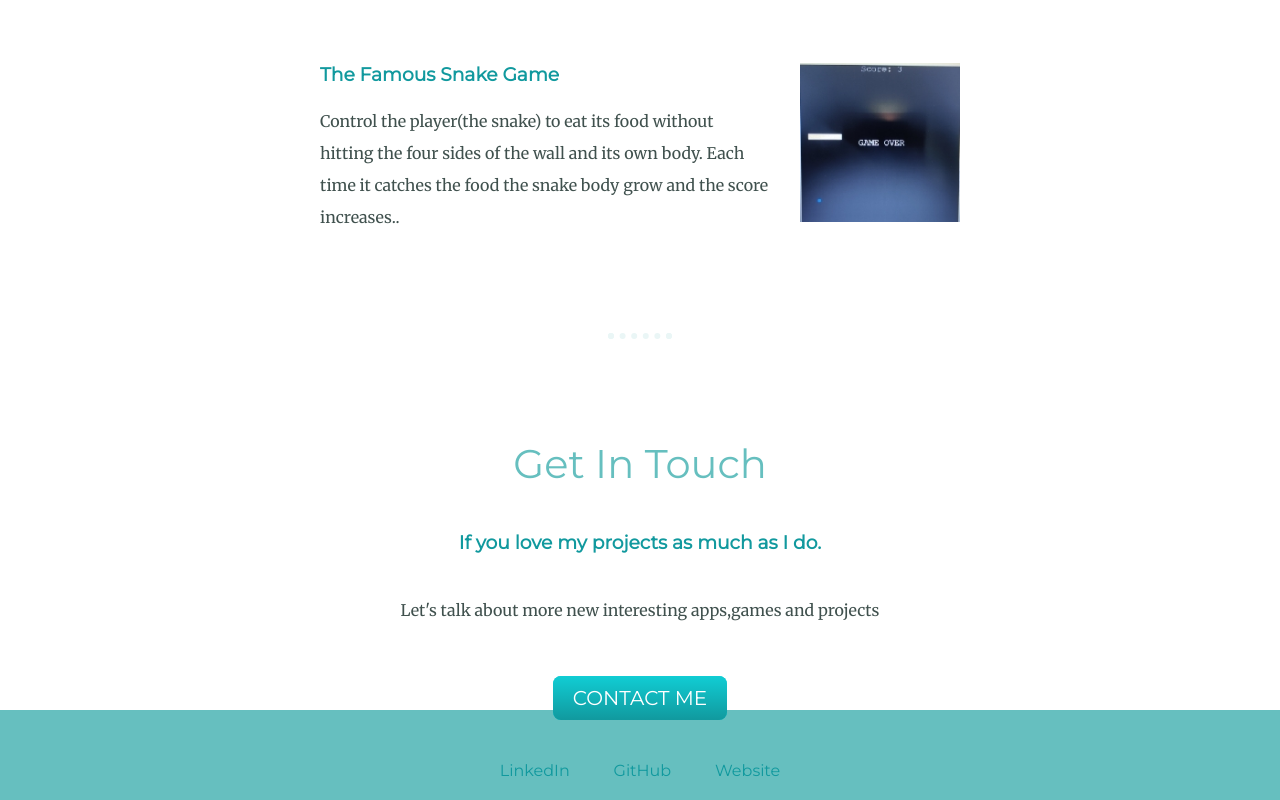
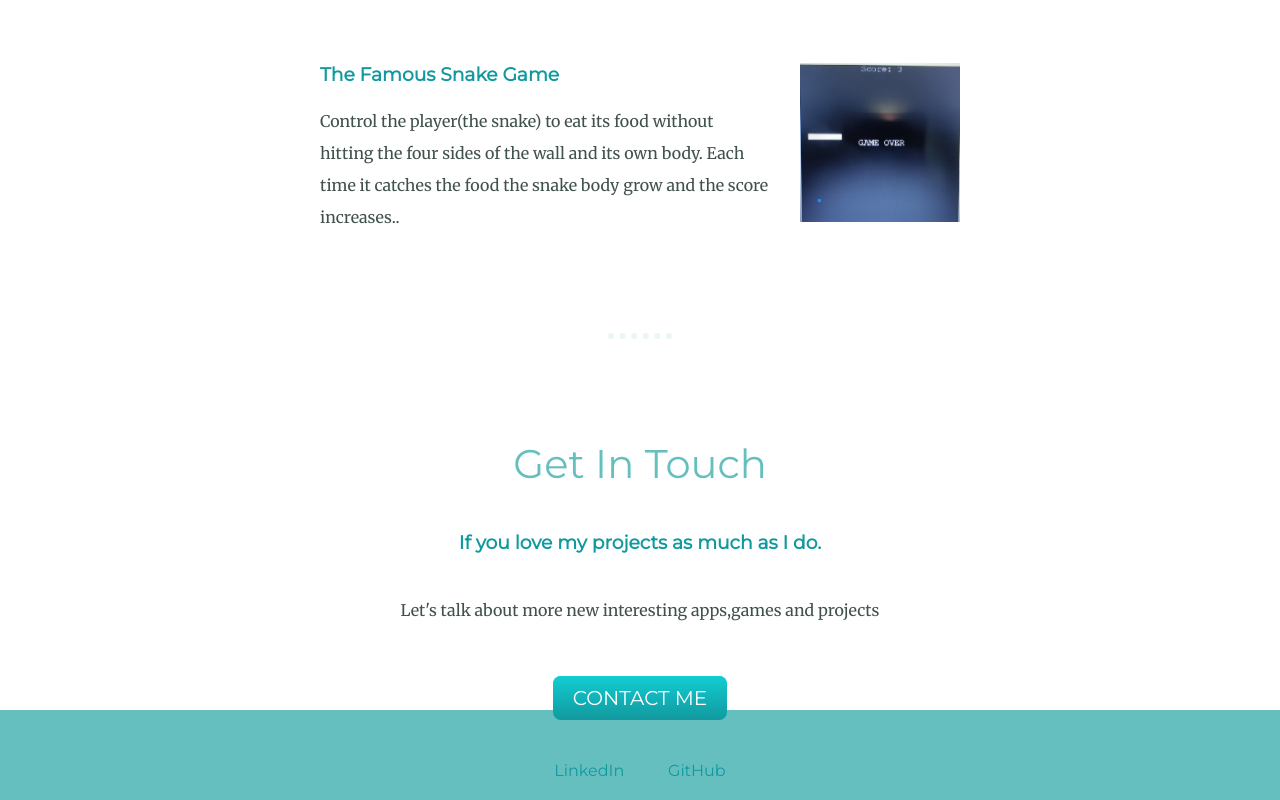
Before and after one commit to srinithiiii/profile, a plain HTML site: page index.html in a window 1280 px wide. Shown: the part 2398-3198 px from the top of the page. Drawn offline with Linux system fonts and the light colour scheme.

Commit message:
Updated website

```diff
--- a/index.html
+++ b/index.html
@@ -71,7 +71,6 @@
   <div class="bottom-container">
     <a class="footer-link" href="https://linkedin.com/in/srinithi-s-16b22a168">LinkedIn</a>
     <a class="footer-link" href="https://github.com/srinithiiii">GitHub</a>
-    <a class="footer-link" href="https://srinithiiii.gitHub.io/CV/">Website</a>
 
   </div>
 </body>
```
